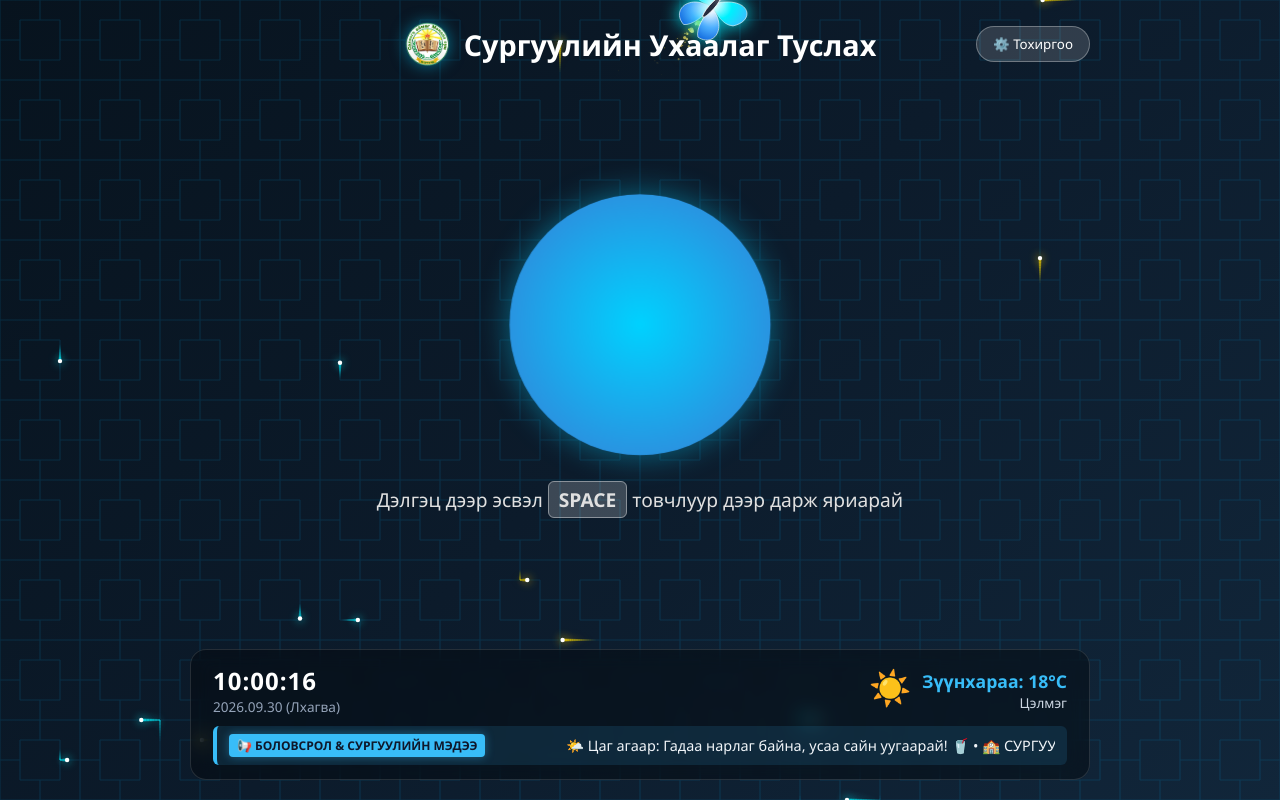
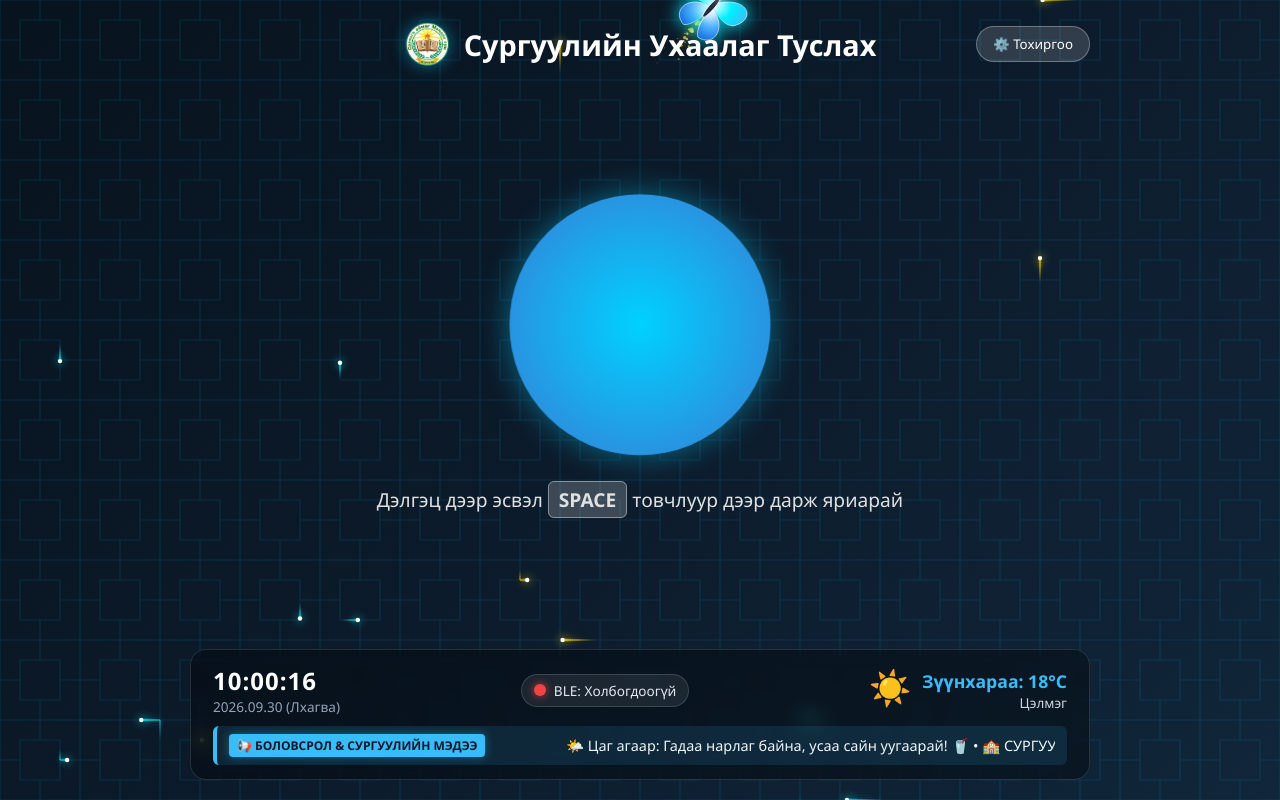
Before and after one commit to munkh-erdene1g4i/ai_sambar, a Flask app: page / in a window 1280 px wide. Run offline with Flask 3, Linux system fonts and the light colour scheme.

Commit message:
Update index.html

```diff
--- a/templates/index.html
+++ b/templates/index.html
@@ -236,6 +236,7 @@
             backdrop-filter: blur(10px);
             border: 1px solid rgba(255, 255, 255, 0.1);
             display: none;
+            transition: opacity 0.5s ease;
         }
 
         .question {
@@ -289,6 +290,33 @@
         .date-text {
             font-size: 0.85rem;
             color: #94a3b8;
+        }
+
+        /* BLE STATUS INDICATOR CSS */
+        .ble-status-box {
+            display: flex;
+            align-items: center;
+            gap: 8px;
+            background: rgba(255, 255, 255, 0.08);
+            padding: 6px 12px;
+            border-radius: 20px;
+            border: 1px solid rgba(255, 255, 255, 0.15);
+            font-size: 0.85rem;
+            color: #e2e8f0;
+        }
+
+        .ble-dot {
+            width: 12px;
+            height: 12px;
+            border-radius: 50%;
+            background-color: #ef4444; /* Холбогдоогүй үед УЛААН */
+            box-shadow: 0 0 8px rgba(239, 68, 68, 0.8);
+            transition: all 0.4s ease;
+        }
+
+        .ble-dot.connected {
+            background-color: #22c55e; /* Холбогдсон үед НОГООН */
+            box-shadow: 0 0 10px rgba(34, 197, 94, 0.9);
         }
 
         .weather-box {
@@ -459,6 +487,12 @@
                 <div class="date-text" id="dateDisplay">----.--.--</div>
             </div>
 
+            <!-- BLE СТАТУС БӨӨРӨНХИЙ -->
+            <div class="ble-status-box">
+                <div class="ble-dot" id="bleDot"></div>
+                <span id="bleText">BLE: Холбогдоогүй</span>
+            </div>
+
             <div class="weather-box">
                 <div class="weather-icon" id="weatherIcon">☀️</div>
                 <div class="weather-info">
@@ -497,9 +531,28 @@
         const adminModal = document.getElementById('adminModal');
         const schoolContextInput = document.getElementById('schoolContextInput');
 
+        const bleDot = document.getElementById('bleDot');
+        const bleText = document.getElementById('bleText');
+
         let mediaRecorder;
         let audioChunks = [];
         let isRecording = false;
+        let hideChatTimeout = null; // 15 секундын таймерын хувьсагч
+
+        // ТЕКСТИЙГ ДЭЛГЭЦЭНД ХАРУУЛААД 15 СЕКУНТЫН ДАРАА АРИЛГАХ ФУНКЦ
+        function showChat(question, answer) {
+            chatBox.style.display = 'block';
+            userQuestion.innerText = question;
+            aiAnswer.innerText = answer;
+
+            if (hideChatTimeout) {
+                clearTimeout(hideChatTimeout);
+            }
+
+            hideChatTimeout = setTimeout(() => {
+                chatBox.style.display = 'none';
+            }, 15000); // 15,000 миллисекунд = 15 секунд
+        }
 
         function updateDateTime() {
             const now = new Date();
@@ -1031,9 +1084,8 @@
                 if (data.error) {
                     statusText.innerText = "❌ Алдаа: " + data.error;
                 } else {
-                    chatBox.style.display = 'block';
-                    userQuestion.innerText = "🙋 Асуулт: " + data.question;
-                    aiAnswer.innerText = "🤖 Хариулт: " + data.answer;
+                    // 15 Секундын дараа нуугддаг функцыг дуудна
+                    showChat("🙋 Асуулт: " + data.question, "🤖 Хариулт: " + data.answer);
                     statusText.innerHTML = "Дэлгэц дээр эсвэл <span class='key-badge'>SPACE</span> товчлуур дээр дарж яриарай";
 
                     checkAndShowDirection(data.answer, data.direction);
@@ -1100,6 +1152,30 @@
         }
 
         // ---------------------------------------------------------
+        // ESP32 BLE ТӨЛӨВ ШАЛГАХ LOGIC
+        // ---------------------------------------------------------
+        async function checkBleStatus() {
+            try {
+                const response = await fetch('/api/ble-status');
+                const data = await response.json();
+
+                if (data.connected) {
+                    bleDot.classList.add('connected');
+                    bleText.innerText = "BLE: Холбогдсон";
+                } else {
+                    bleDot.classList.remove('connected');
+                    bleText.innerText = "BLE: Холбогдоогүй";
+                }
+            } catch (err) {
+                bleDot.classList.remove('connected');
+                bleText.innerText = "BLE: Холбогдоогүй";
+            }
+        }
+
+        setInterval(checkBleStatus, 3000); // 3 секунд тутамд BLE төлөвийг шалгана
+        checkBleStatus();
+
+        // ---------------------------------------------------------
         // ESP32 BEACON БАГШИЙН МЭНДЧИЛГЭЭ ШАЛГАХ LOGIC
         // ---------------------------------------------------------
         async function checkBeaconGreeting() {
@@ -1108,9 +1184,8 @@
                 const data = await response.json();
 
                 if (data.has_greeting) {
-                    chatBox.style.display = 'block';
-                    userQuestion.innerText = "📡 Beacon Мэдрэгч:";
-                    aiAnswer.innerText = "👋 " + data.text;
+                    // 15 Секундын дараа нуугддаг функцыг дуудна
+                    showChat("📡 Beacon Мэдрэгч:", "👋 " + data.text);
                     statusText.innerText = data.text;
 
                     orbContainer.classList.add('speaking');
```
